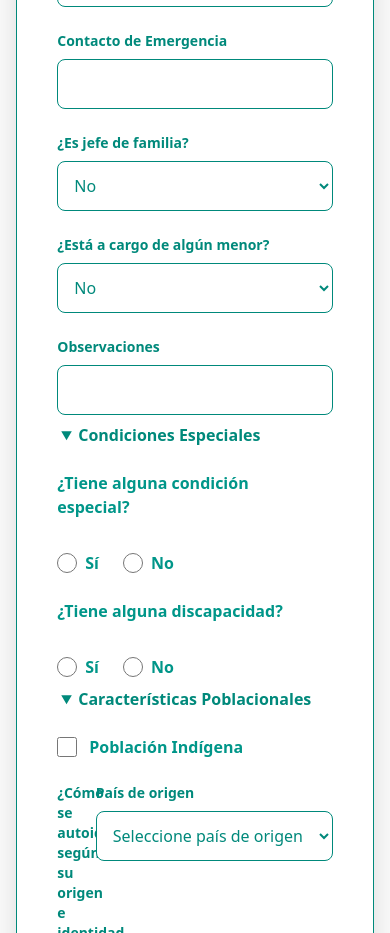
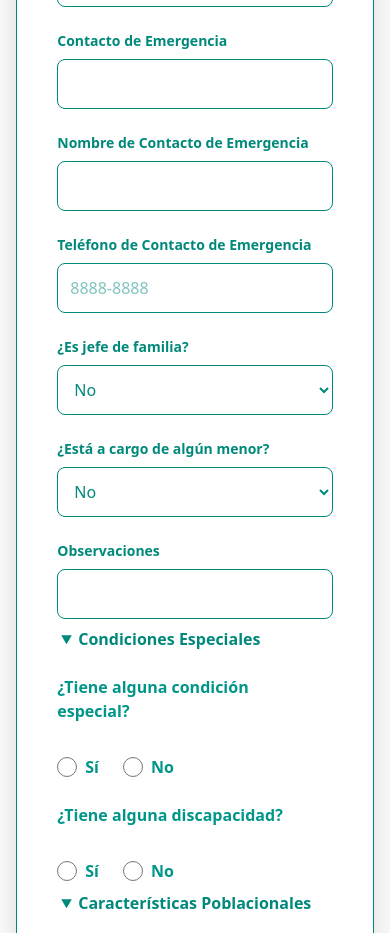
Before and after one commit to Derek-GB/IntegradorReact, a React (Vite) app: page /familiaFormulario.jsx in a window 390 px wide. Shown: the part 1580-2513 px from the top of the page. Built offline with nearby package versions, Linux system fonts and the light colour scheme.

Commit message:
Add separate emergency contact name and phone fields
Introduces individual input fields for emergency contact name and phone number in the family form. Updates the data structure to combine these fields when both are present, improving clarity and data entry for emergency contact information.

```diff
--- a/src/views/familia/familiaFormulario.jsx
+++ b/src/views/familia/familiaFormulario.jsx
@@ -219,7 +219,9 @@ const FamiliaFormulario = () => {
         genero: dp.genero || "",
         sexo: dp.sexo || "",
         telefono: dp.telefono || "",
-        contactoEmergencia: dp.contactoEmergencia || null,
+        contactoEmergencia: dp.contactoEmergenciaNombre && dp.contactoEmergenciaTelefono
+          ? `${dp.contactoEmergenciaNombre} - ${dp.contactoEmergenciaTelefono}`
+          : dp.contactoEmergenciaNombre || dp.contactoEmergenciaTelefono || null,
         observaciones: dp.observaciones || null,
         estaACargoMenor: Boolean(dp.estaACargoMenor),
         idUsuarioCreacion: idUsuario,
@@ -507,6 +509,29 @@ const FamiliaFormulario = () => {
             name="contactoEmergencia"
             value={dp.contactoEmergencia || ""}
             onChange={e => handleChange(e, "FamiliaDatosPersonales")}
+          />
+          <InputField
+            label="Nombre de Contacto de Emergencia"
+            name="contactoEmergenciaNombre"
+            value={dp.contactoEmergenciaNombre || ""}
+            onChange={e => handleChange(e, "FamiliaDatosPersonales")}
+          />
+          <InputField
+            label="Teléfono de Contacto de Emergencia"
+            name="contactoEmergenciaTelefono"
+            value={dp.contactoEmergenciaTelefono || ""}
+            onChange={e => {
+              let val = e.target.value.replace(/\D/g, "");
+              if (val.length > 8) val = val.slice(0, 8);
+              if (val.length > 4) {
+                val = val.slice(0, 4) + "-" + val.slice(4);
+              }
+              handleChange(
+                { target: { name: e.target.name, value: val } },
+                "FamiliaDatosPersonales"
+              );
+            }}
+            placeholder="8888-8888"
           />
           <SelectField
             label="¿Es jefe de familia?"
```
